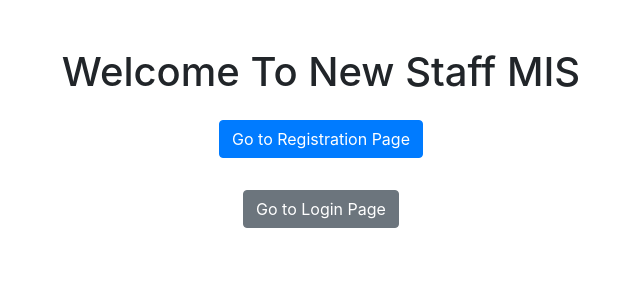
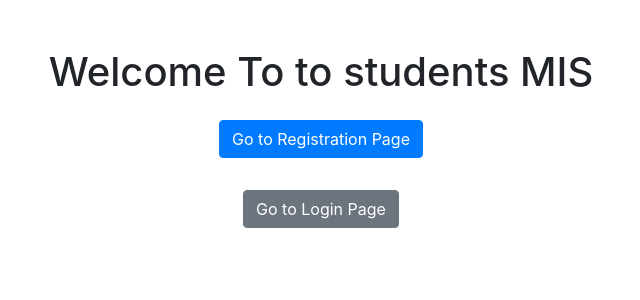
Before and after one commit to albiradu/24rp14135A, a PHP site: page / in a window 1280 px wide. Shown: the top 300 px of the page, without its empty margins (319-959 px from the left). Run offline with PHP 8.4, Linux system fonts and the light colour scheme.

Commit message:
index page is created

```diff
--- a/src/index.php
+++ b/src/index.php
@@ -7,7 +7,7 @@
     <link href="https://stackpath.bootstrapcdn.com/bootstrap/4.5.2/css/bootstrap.min.css" rel="stylesheet">
 </head>
 <body class="container text-center">
-    <h1 class="mt-5">Welcome To New Staff MIS</h1>
+    <h1 class="mt-5">Welcome To to students MIS</h1>
     <p><a href="registration.php" class="btn btn-primary mt-3">Go to Registration Page</a></p>
     <p><a href="login.php" class="btn btn-secondary mt-3">Go to Login Page</a></p>
 </body>
```
